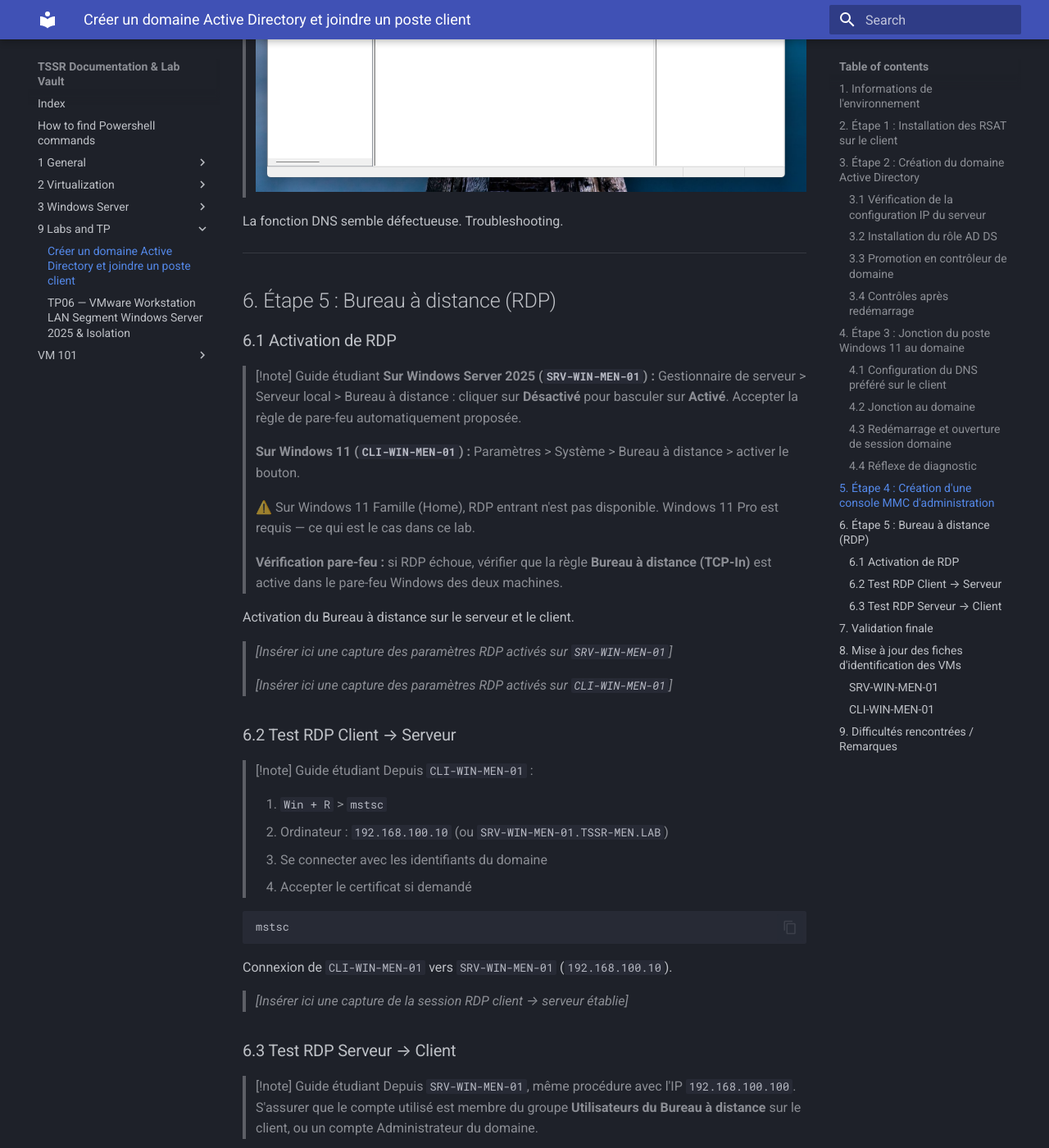
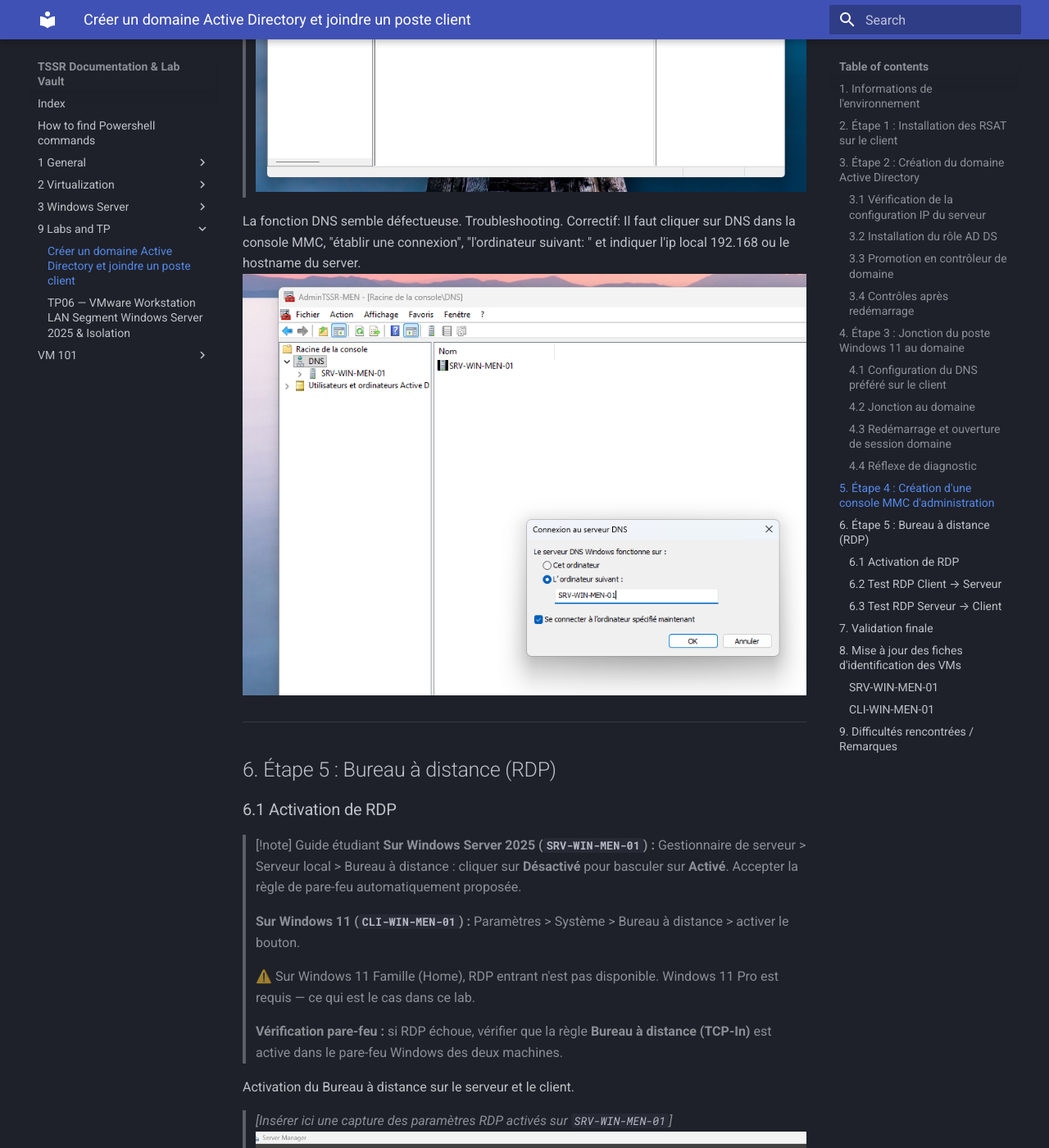
Before and after one commit to Natalshadow/TSSR_Doc, an MkDocs documentation site: the page built from docs/9-Labs and TP/Créer un domaine Active Directory et joindre un poste client.md, in a window 1280 px wide and 1400 px high, scrolled down 14065 px. Shown: the whole window at 82% size. Built offline with MkDocs 1.6.1 and Material for MkDocs 9.7.7, drawn with Linux system fonts in a browser that asks for light colours; some of the changed lines change nothing that is shown; some of the changed text lies outside the part shown.

Commit message:
vault backup: 2026-10-05 16:12:51

```diff
--- a/docs/9-Labs and TP/Créer un domaine Active Directory et joindre un poste client.md
+++ b/docs/9-Labs and TP/Créer un domaine Active Directory et joindre un poste client.md
@@ -281,6 +281,9 @@
 > ![](attachments/Pasted%20image%2020261005155156.png)_
 
 La fonction DNS semble défectueuse. Troubleshooting.
+Correctif:
+Il faut cliquer sur DNS dans la console MMC, "établir une connexion", "l'ordinateur suivant: " et indiquer l'ip local 192.168 ou le hostname du server.
+![](attachments/Pasted%20image%2020261005160601.png)
 
 ---
 
@@ -299,8 +302,10 @@
 Activation du Bureau à distance sur le serveur et le client.
 
 > _[Insérer ici une capture des paramètres RDP activés sur `SRV-WIN-MEN-01`]_
+> ![](attachments/Pasted%20image%2020261005160703.png)
 
-> _[Insérer ici une capture des paramètres RDP activés sur `CLI-WIN-MEN-01`]_
+> _[Insérer ici une capture des paramètres RDP activés sur `CLI-WIN-MEN-01`]
+> ![](attachments/Pasted%20image%2020261005160730.png)_
 
 ### 6.2 Test RDP Client → Serveur
 
@@ -317,7 +322,8 @@
 
 Connexion de `CLI-WIN-MEN-01` vers `SRV-WIN-MEN-01` (`192.168.100.10`).
 
-> _[Insérer ici une capture de la session RDP client → serveur établie]_
+> _[Insérer ici une capture de la session RDP client → serveur établie
+> ![](attachments/Pasted%20image%2020261005160900.png)]_
 
 ### 6.3 Test RDP Serveur → Client
 
@@ -325,20 +331,21 @@
 
 Connexion de `SRV-WIN-MEN-01` vers `CLI-WIN-MEN-01` (`192.168.100.100`).
 
-> _[Insérer ici une capture de la session RDP serveur → client établie]_
+> _[Insérer ici une capture de la session RDP serveur → client établie]
+> ![](attachments/Pasted%20image%2020261005161213.png)_
 
 ---
 
 ## 7. Validation finale
 
-|**Critère de validation**|**Résultat**|
-|---|---|
-|Le domaine `TSSR-MEN.LAB` existe|✅ / ❌|
-|Le client est membre du domaine|✅ / ❌|
-|Le client utilise le DNS du serveur (`192.168.100.10`)|✅ / ❌|
-|Les consoles AD et DNS sont administrables depuis le client via RSAT|✅ / ❌|
-|La console MMC personnalisée fonctionne|✅ / ❌|
-|RDP fonctionnel dans les deux sens|✅ / ❌|
+| **Critère de validation**                                            | **Résultat** |
+| -------------------------------------------------------------------- | ------------ |
+| Le domaine `TSSR-MEN.LAB` existe                                     | ✅            |
+| Le client est membre du domaine                                      | ✅            |
+| Le client utilise le DNS du serveur (`192.168.100.10`)               | ✅            |
+| Les consoles AD et DNS sont administrables depuis le client via RSAT | ✅            |
+| La console MMC personnalisée fonctionne                              | ✅            |
+| RDP fonctionnel dans les deux sens                                   | ✅            |
 
 ---
 
```
Also changed, not shown: docs/.obsidian/workspace.json, docs/9-Labs and TP/attachments/Pasted image 20261005160601.png (added), docs/9-Labs and TP/attachments/Pasted image 20261005160703.png (added), docs/9-Labs and TP/attachments/Pasted image 20261005160730.png (added), docs/9-Labs and TP/attachments/Pasted image 20261005160900.png (added), docs/9-Labs and TP/attachments/Pasted image 20261005161203.png (added), docs/9-Labs and TP/attachments/Pasted image 20261005161213.png (added).
